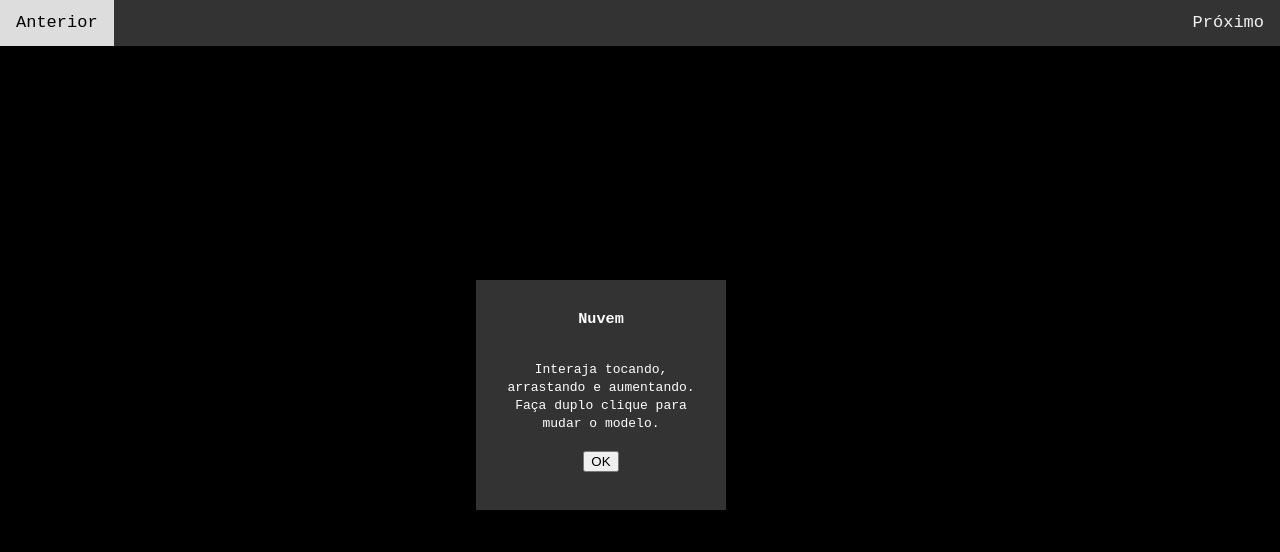
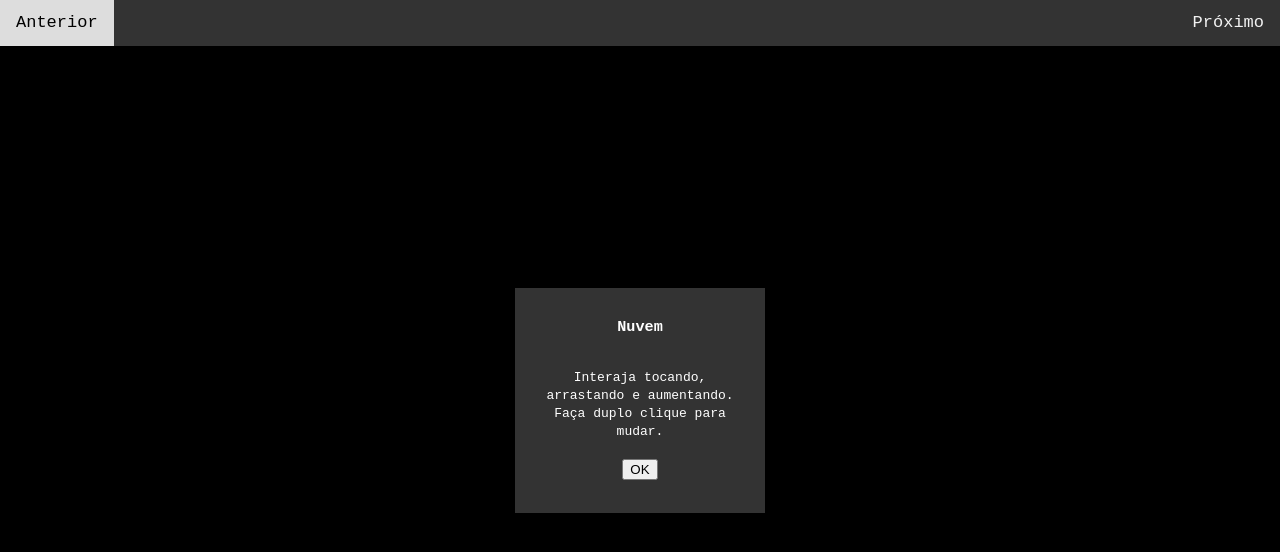
Before and after one commit to carlostrancoso/Nuvem, a plain HTML site: page index.html in a window 1280 px wide. Drawn offline with nearby package versions, Linux system fonts and the light colour scheme; no server answers.

Commit message:
Add files via upload

```diff
--- a/index.html
+++ b/index.html
@@ -183,10 +183,19 @@ var rotatividade = function (event) {
 // formas de interacao
 
 document.querySelector('#c').addEventListener('dblclick', rotatividade, false);
+document.querySelector('#c').addEventListener("touchstart", tapHandler);
 
+var tapedTwice = false;
 
-
-
+function tapHandler(event) {
+    if(!tapedTwice) {
+        tapedTwice = true;
+        setTimeout( function() { tapedTwice = false; }, 300 );
+        return false;
+    }
+    event.preventDefault();
+    rotatividade();
+ }
 
 				window.addEventListener( 'resize', onWindowResize );
 
@@ -222,7 +231,7 @@ function render() {
 		</script>
 		<canvas id="c"></canvas>
 		 <div class="info">
-			<div class="message"><h3>Nuvem</h3><br>Interaja tocando, arrastando e aumentando. Faça duplo clique para mudar o modelo.</div>
+			<div class="message"><h3>Nuvem</h3><br>Interaja tocando, arrastando e aumentando. Faça duplo clique para mudar.</div>
 			<br />
 			<button class="ok" onclick="this.parentElement.style.display='none';">OK</button>
 		</div>
--- a/main.css
+++ b/main.css
@@ -1,4 +1,4 @@
-html, body {
+body {
 	margin: 0;
 	background-color: #000;
 	color: #fff;
@@ -7,7 +7,7 @@ html, body {
 	line-height: 18px;
 	overscroll-behavior: none;
 	overflow: hidden;
-	 -webkit-touch-callout: none; /* iOS Safari */
+	-webkit-touch-callout: none; /* iOS Safari */
       -webkit-user-select: none; /* Safari */
        -khtml-user-select: none; /* Konqueror HTML */
          -moz-user-select: none; /* Old versions of Firefox */
@@ -27,19 +27,27 @@ cursor: grabbing;
 
 }
 
-.info {
+.info
+{
 	display: fixed;
 	background-color: #333;
 	color: #ffffff;
 	position: fixed;
 	width: 250px;
-	height: 230px;
-	left: 45%;
-	top:35%;
-	margin-left: -100px;
+	height: 225px;
+	left: 0;
+	right: 0;
+	top:0;
+	bottom: 0;
+	margin: auto;
 	padding: 15px 20px 10px;
 	box-sizing: border-box;
 	text-align: center;
+	  /*Solves a problem in which the content is being cut when the div is smaller than its' wrapper:*/
+	  max-width: 100%;
+	  max-height: 100%;
+	  overflow: auto;
+
 }
 
 	.info-button {
```
